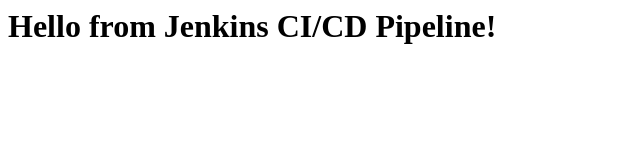
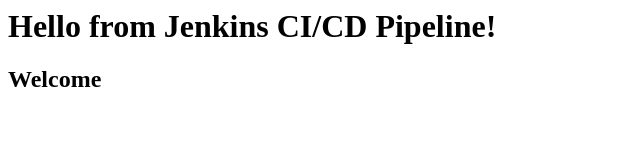
Before and after one commit to ChippaRuchitha/sample-app, a plain HTML site: page index.html in a window 1280 px wide. Shown: the whole page, without its empty margins (0-640 px from the left). Drawn offline with Linux system fonts and the light colour scheme.

Commit message:
updated index.html

```diff
--- a/index.html
+++ b/index.html
@@ -1,4 +1,5 @@
 <html>
 <head><title>CI/CD Test</title></head>
 <body><h1>Hello from Jenkins CI/CD Pipeline!</h1></body>
+<body><h2>Welcome</h2></body>
 </html>
```
